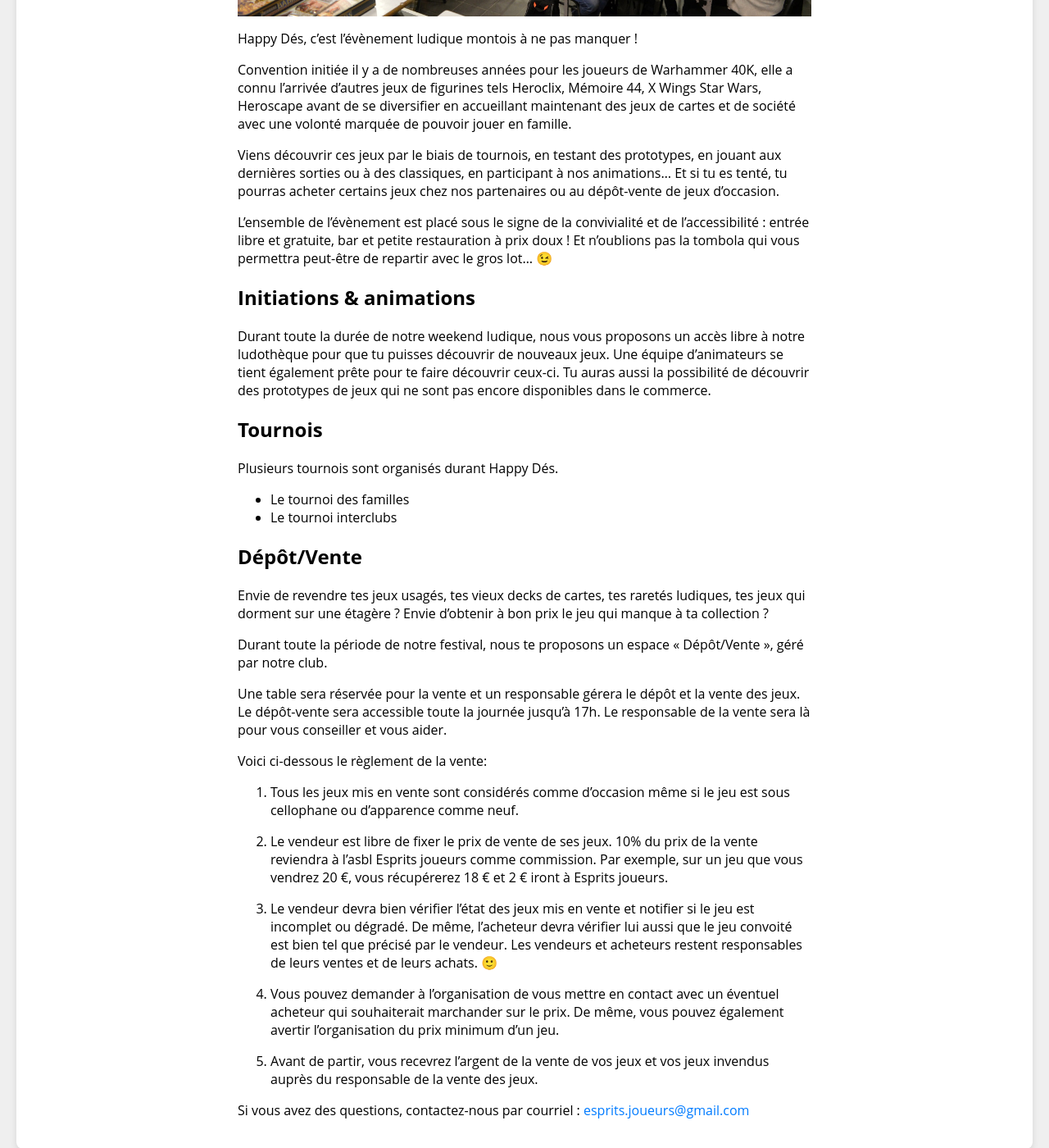
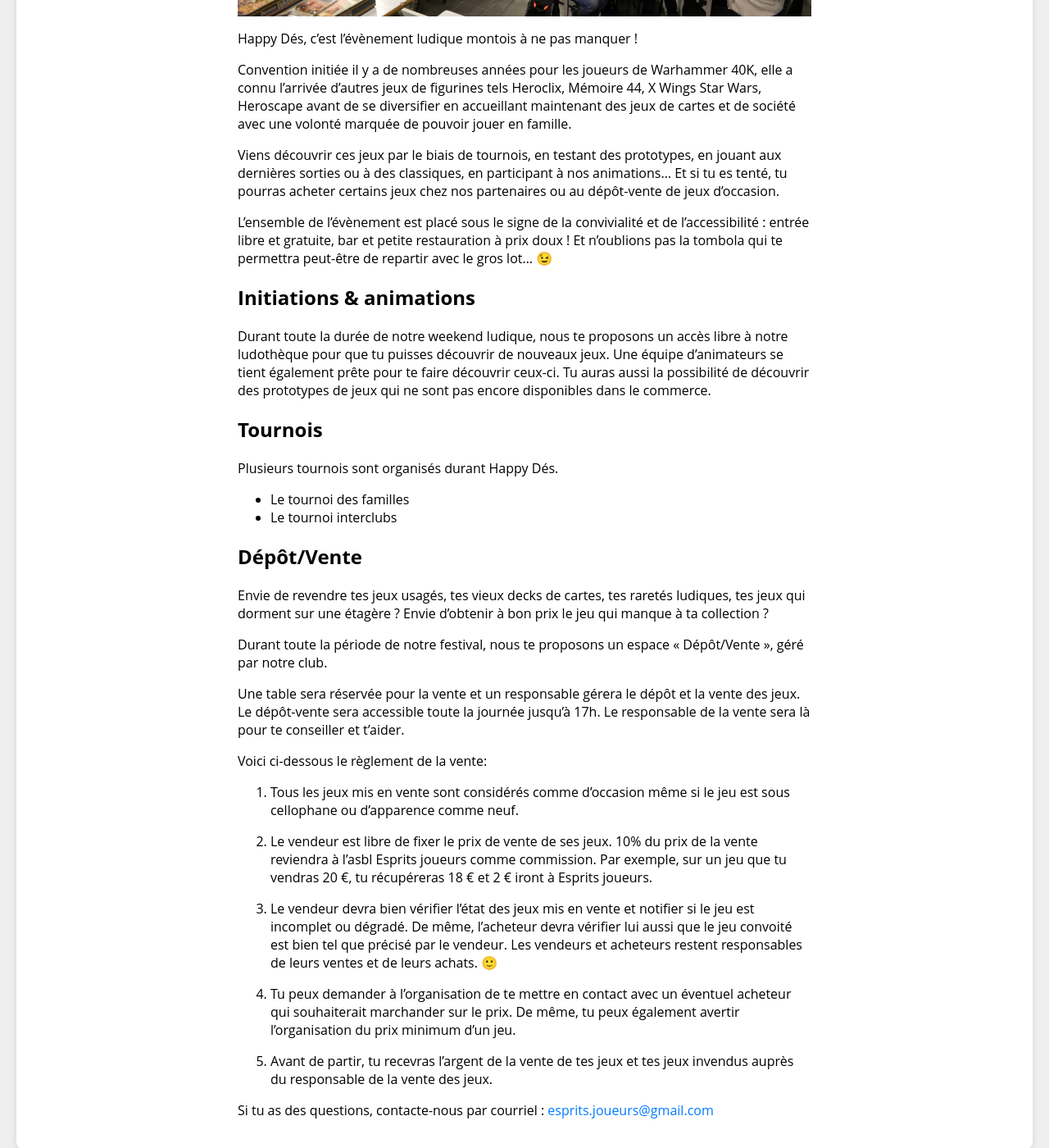
Before and after one commit to espritsjoueurs/espritsjoueurs.github.io, a Jekyll site: the page built from happydes.md, in a window 1280 px wide and 1400 px high, scrolled down 881 px. Shown: the whole window at 82% size. Built offline with Jekyll 4.4.1, drawn with Linux system fonts in a browser that asks for light colours.

Commit message:
remplacement du vouvoiement par du tutoiement sur la page happy des

```diff
--- a/happydes.md
+++ b/happydes.md
@@ -16,10 +16,10 @@ Convention initiée il y a de nombreuses années pour les joueurs de Warhammer 4
 
 Viens découvrir ces jeux par le biais de tournois, en testant des prototypes, en jouant aux dernières sorties ou à des classiques, en participant à nos animations… Et si tu es tenté, tu pourras acheter certains jeux chez nos partenaires ou au dépôt-vente de jeux d’occasion.
 
-L’ensemble de l’évènement est placé sous le signe de la convivialité et de l’accessibilité : entrée libre et gratuite, bar et petite restauration à prix doux ! Et n’oublions pas la tombola qui vous permettra peut-être de repartir avec le gros lot… 😉
+L’ensemble de l’évènement est placé sous le signe de la convivialité et de l’accessibilité : entrée libre et gratuite, bar et petite restauration à prix doux ! Et n’oublions pas la tombola qui te permettra peut-être de repartir avec le gros lot… 😉
 
 ## Initiations & animations
-Durant toute la durée de notre weekend ludique, nous vous proposons un accès libre à notre ludothèque pour que tu puisses découvrir de nouveaux jeux. Une équipe d’animateurs se tient également prête pour te faire découvrir ceux-ci. Tu auras aussi la possibilité de découvrir des prototypes de jeux qui ne sont pas encore disponibles dans le commerce.
+Durant toute la durée de notre weekend ludique, nous te proposons un accès libre à notre ludothèque pour que tu puisses découvrir de nouveaux jeux. Une équipe d’animateurs se tient également prête pour te faire découvrir ceux-ci. Tu auras aussi la possibilité de découvrir des prototypes de jeux qui ne sont pas encore disponibles dans le commerce.
 
 ## Tournois
 Plusieurs tournois sont organisés durant Happy Dés.
@@ -34,7 +34,7 @@ Envie d’obtenir à bon prix le jeu qui manque à ta collection ?
 Durant toute la période de notre festival, nous te proposons un espace « Dépôt/Vente », géré par notre club.
 
 Une table sera réservée pour la vente et un responsable gérera le dépôt et la vente des jeux.
-Le dépôt-vente sera accessible toute la journée jusqu'à 17h. Le responsable de la vente sera là pour vous conseiller et vous aider.
+Le dépôt-vente sera accessible toute la journée jusqu’à 17h. Le responsable de la vente sera là pour te conseiller et t’aider.
 
 Voici ci-dessous le règlement de la vente:
 
@@ -42,20 +42,20 @@ Voici ci-dessous le règlement de la vente:
 
 1. Le vendeur est libre de fixer le prix de vente de ses jeux.
 10% du prix de la vente reviendra à l’asbl Esprits joueurs comme commission.
-Par exemple, sur un jeu que vous vendrez 20 €, vous récupérerez 18 € et 2 € iront à Esprits joueurs.
+Par exemple, sur un jeu que tu vendras 20 €, tu récupéreras 18 € et 2 € iront à Esprits joueurs.
 
 1. Le vendeur devra bien vérifier l’état des jeux mis en vente et notifier si le jeu est incomplet ou dégradé.
 De même, l’acheteur devra vérifier lui aussi que le jeu convoité est bien tel que précisé par le vendeur.
 Les vendeurs et acheteurs restent responsables de leurs ventes et de leurs achats. 🙂
 
-1. Vous pouvez demander à l’organisation de vous mettre en contact avec un éventuel acheteur qui souhaiterait marchander sur le prix.
-De même, vous pouvez également avertir l’organisation du prix minimum d’un jeu.
+1. Tu peux demander à l’organisation de te mettre en contact avec un éventuel acheteur qui souhaiterait marchander sur le prix.
+De même, tu peux également avertir l’organisation du prix minimum d’un jeu.
 
-1. Avant de partir, vous recevrez l’argent de la vente de vos jeux et vos jeux invendus auprès du responsable de la vente des jeux.
+1. Avant de partir, tu recevras l’argent de la vente de tes jeux et tes jeux invendus auprès du responsable de la vente des jeux.
 
 <!--
 Et pour faciliter la vie, nous vous mettons en ligne le formulaire à imprimer et préremplir pour lister vos jeux mis en dépôt:
 Formulaire de dépôt-vente de jeux de société – Happy dés 2024.
 -->
 
-Si vous avez des questions, contactez-nous par courriel : [{{ site.email }}](mailto:{{ site.email }})
+Si tu as des questions, contacte-nous par courriel : [{{ site.email }}](mailto:{{ site.email }})
```
